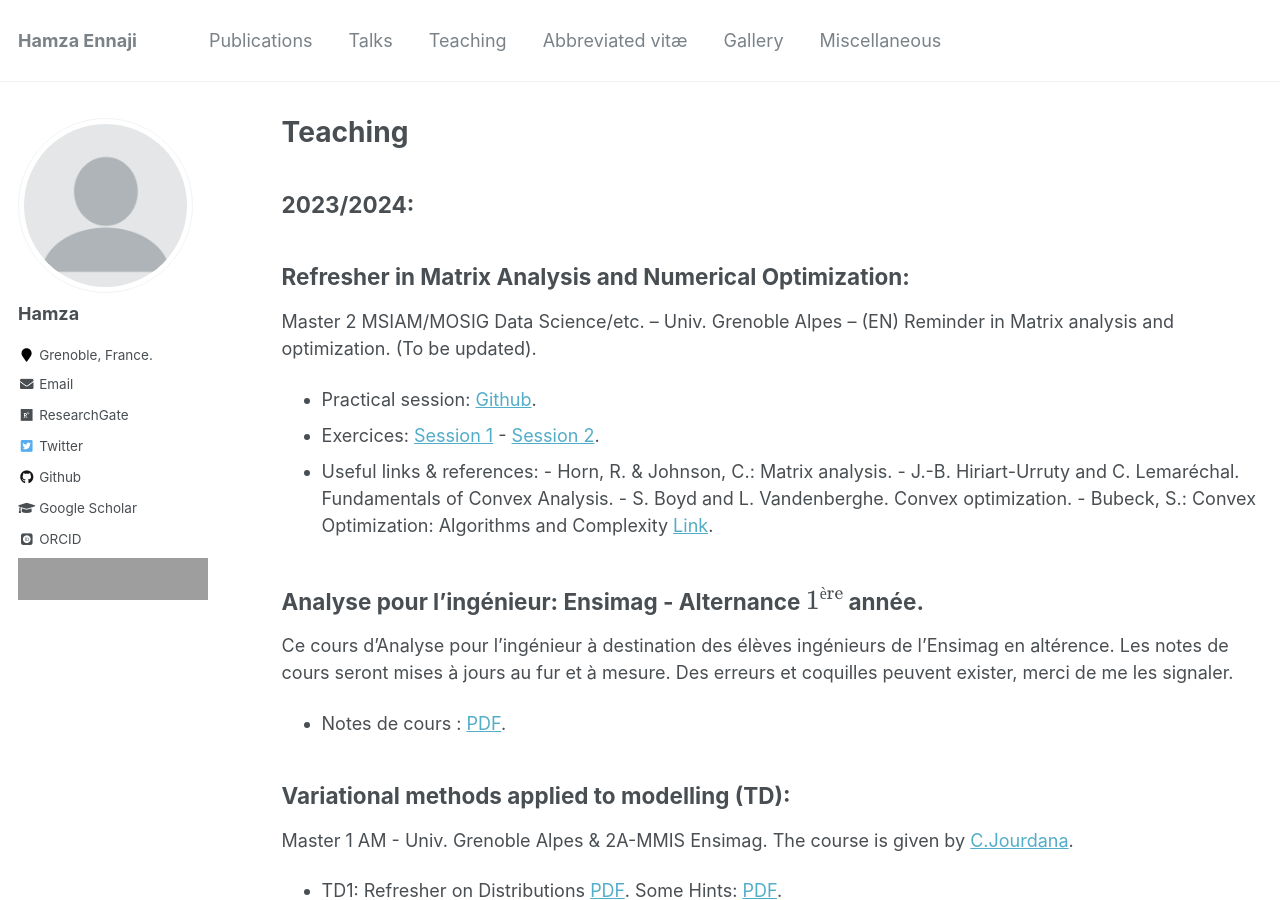
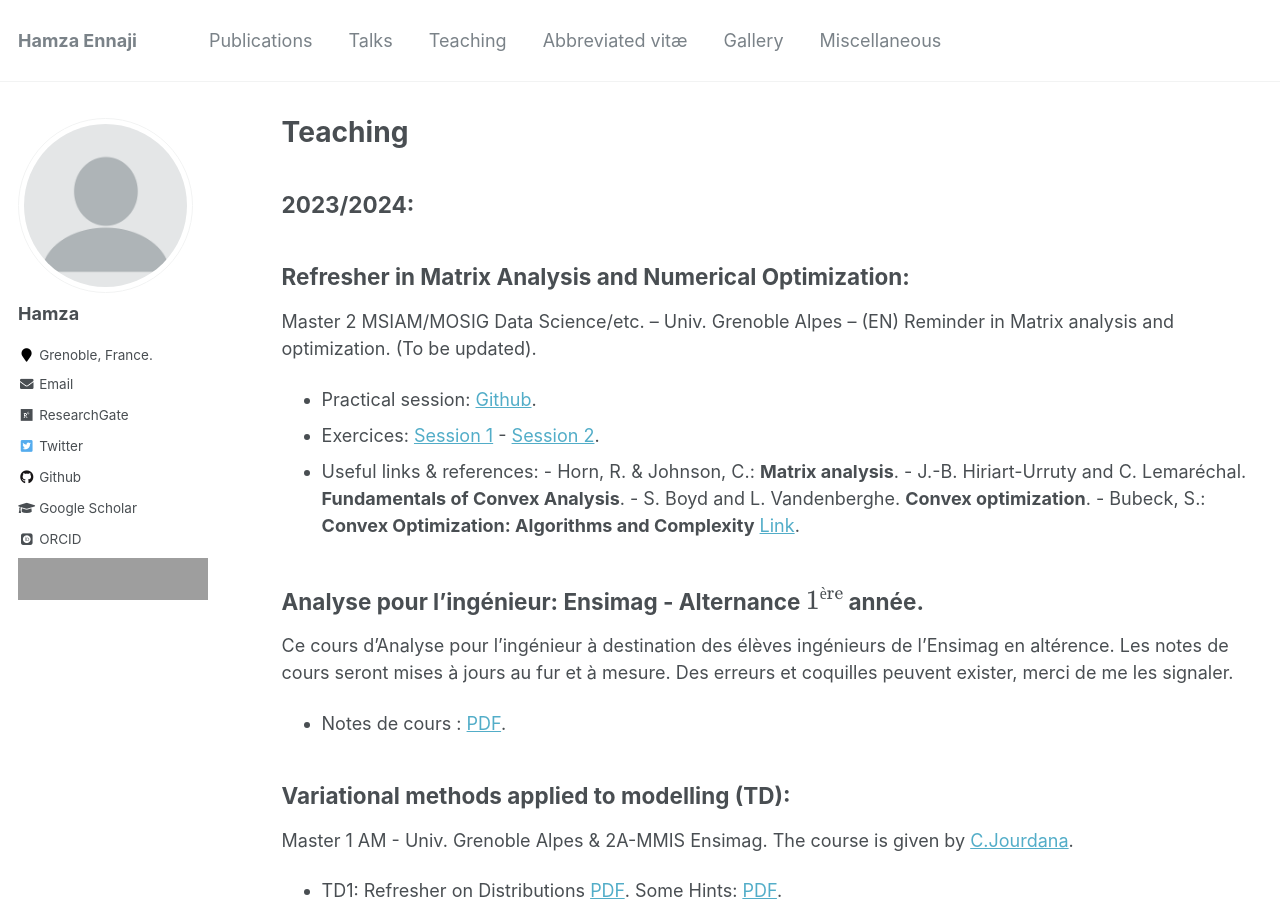
Before and after one commit to enhamza/enhamza.github.io, a Jekyll site: the page built from _pages/teaching.md, in a window 1280 px wide and 900 px high. Built offline with Jekyll 4.4.1, drawn with Linux system fonts in a browser that asks for light colours; some web fonts are replaced; formulas are drawn with MathJax 3; grey boxes are pictures that could not be loaded.

```diff
--- a/_pages/teaching.md
+++ b/_pages/teaching.md
@@ -15,10 +15,10 @@ Reminder in Matrix analysis and optimization. (To be updated).
 * Practical session: [Github](https://github.com/enhamza/refresher).
 * Exercices: [Session 1](https://enhamza.github.io/files/Matrix.pdf) - [Session 2](https://enhamza.github.io/files/Optimization.pdf).
 * Useful links & references:
-  	- Horn, R. & Johnson, C.: Matrix analysis.
-  	- J.-B. Hiriart-Urruty and C. Lemaréchal. Fundamentals of Convex Analysis.
-  	- S. Boyd and L. Vandenberghe. Convex optimization.
-  	-  Bubeck, S.: Convex Optimization: Algorithms and Complexity [Link](https://arxiv.org/pdf/1405.4980).
+  	- Horn, R. & Johnson, C.: **Matrix analysis**.
+  	- J.-B. Hiriart-Urruty and C. Lemaréchal. **Fundamentals of Convex Analysis**.
+  	- S. Boyd and L. Vandenberghe. **Convex optimization**.
+  	-  Bubeck, S.: **Convex Optimization: Algorithms and Complexity** [Link](https://arxiv.org/pdf/1405.4980).
 
 ## Analyse pour l'ingénieur: Ensimag - Alternance $1^\text{ère}$ année.
 Ce cours d'Analyse pour l'ingénieur à destination des élèves ingénieurs de l'Ensimag en altérence. Les notes de cours seront mises à jours au fur et à mesure. Des erreurs et coquilles peuvent exister, merci de me les signaler.
```
